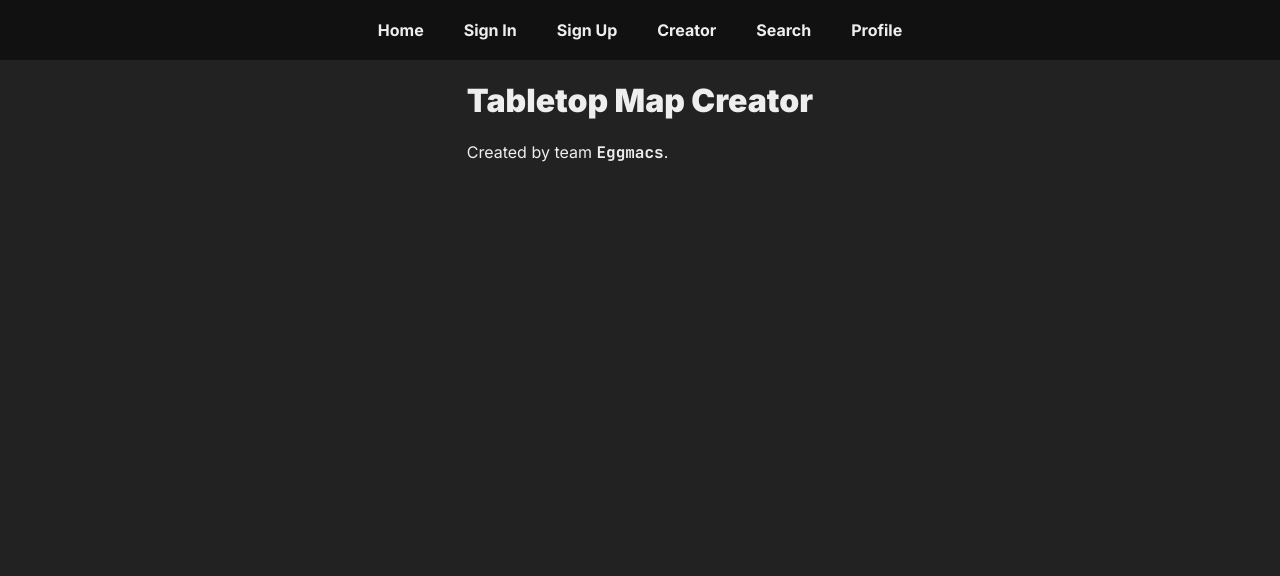
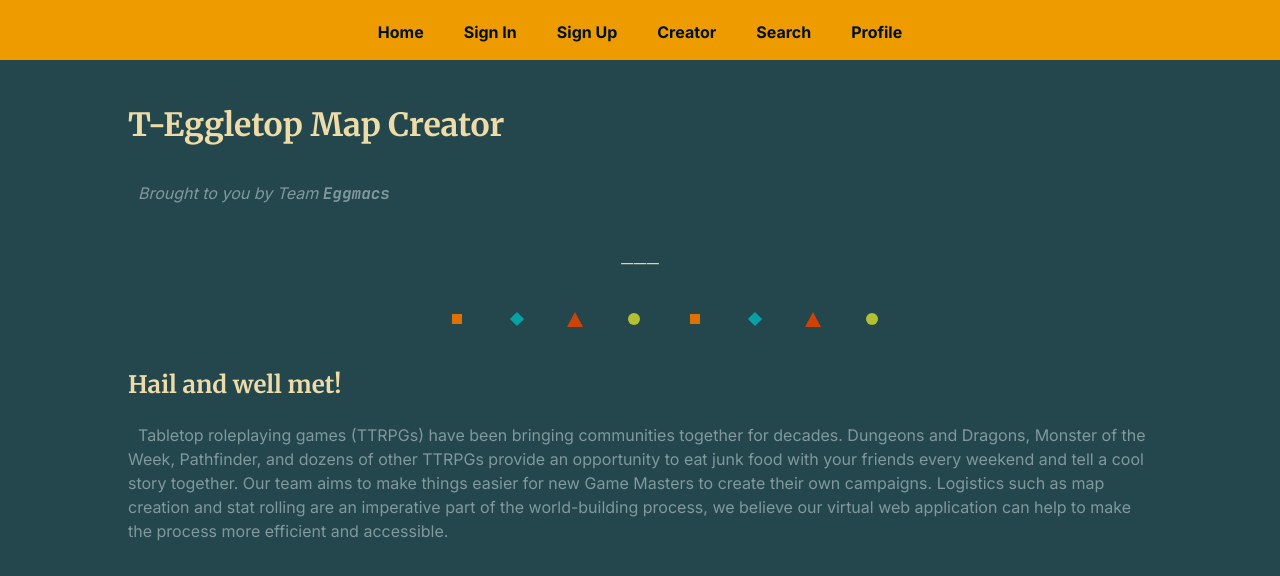
Before and after one commit to kuanhenglin/eggmacs, a React (Create React App) app in the folder client/: page / in a window 1280 px wide. Shown: the top 576 px of the page. Built offline with nearby package versions, Linux system fonts and the light colour scheme.

Commit message:
colors, text, front end changes
Color palette added, visual elements (SHAPES) added, fonts changed, front end style established. Started putting in text for Home page.

```diff
--- a/client/src/App.css
+++ b/client/src/App.css
@@ -1,40 +1,69 @@
 @import url("https://fonts.googleapis.com/css2?family=Inter:wght@100;200;300;400;500;600;700;800;900&display=swap");
 @import url("https://fonts.googleapis.com/css2?family=JetBrains+Mono:ital,wght@0,100;0,200;0,300;0,400;0,500;0,600;0,700;0,800;1,100;1,200;1,300;1,400;1,500;1,600;1,700;1,800&display=swap");
+@import url("https://fonts.googleapis.com/css2?family=Merriweather:ital,wght@0,300;0,400;0,700;0,900;1,300;1,400;1,700;1,900&display=swap");
 
 :root {
   /* sizes */
   --scale: max(min(1vw, 1vh), 7.2px);
+
   /* colors */
-  --background-color: #222;
-  --background-color-dark: #111;
-  --foreground-color: #eee;
-  --highlight-background-color: #555;
-  --highlight-foreground-color: #bbb;
+  --background-color: rgb(36, 71, 78);
+  --background-color-dark: rgb(238, 155, 0);
+  --foreground-color: rgb(238, 220, 168);
+  --highlight-background-color: #BB3E03;
+  --highlight-foreground-color: #fae6da;
+  --nav-color: #001219;
+
   /* font */
   --font-family: "Inter", "Arial", sans-serif;
+  --font-family-title: "Merriweather"
 }
 
 body {
   background: var(--background-color);
   color: var(--foreground-color);
+  width: 100vw;
   font-family: var(--font-family);
   font-size: calc(2 * var(--scale));
   font-weight: 400;
+  line-height: 1.5;
   margin: 0;
+  justify-content: center;
 }
 
 .body {
   display: flex;
-  justify-content: center;
+  align-self: center;
+  max-width: 80vw;
+  margin: auto;
 }
 
 h1 {
   font-size: calc(4 * var(--scale));
-  font-weight: 1000;
+  font-family: var(--font-family-title);
+  font-weight: 1500;
+  padding: 20px 0px 0px 0px;
+}
+
+h2{
+  font-size: calc(3 * var(--scale));
+  font-family: var(--font-family-title);
 }
 
 p {
   font-size: calc(2 * var(--scale));
+  color:rgb(129, 152, 156);
+  padding: 10px 10px 10px 10px;
+}
+
+p2 {
+  font-size: calc(2 * var(--scale));
+  color:rgb(129, 152, 156);
+  font-family: var(--font-family);
+  font-weight: 400;
+  line-height: 1.5;
+  margin: 0;
+  padding: 10px 10px 10px 10px;
 }
 
 b {
@@ -142,7 +171,7 @@ button:hover {
 }
 
 #navigation-bar li a {
-  color: var(--foreground-color);
+  color: var(--nav-color);
   font-weight: 700;
   text-decoration: none;
   padding: 0 calc(2.5 * var(--scale)) 0 calc(2.5 * var(--scale));
@@ -151,3 +180,43 @@ button:hover {
 #navigation-bar li a:hover {
   color: var(--highlight-foreground-color);
 }
+
+.shapes{
+
+  display: flex;
+  align-items: center;
+  justify-content: center;
+  padding: 20px 20px 20px 20px;
+}
+
+#sqr {
+  width: 10px;
+  height: 10px;
+  background-color: #e07000;
+  margin-left: 50px;
+}
+
+#dia {
+  width: 10px;
+  height: 10px;
+  background-color: #04a2a5;
+  transform: rotate(45deg);
+  margin-left: 50px;
+}
+
+#tri {
+  width: 0;
+  height: 0;
+  border-bottom: 15px solid #ce4303;
+  border-left: 8px solid transparent;
+  border-right: 8px solid transparent;
+  margin-left: 45px;
+}
+
+#cir {
+  width: 12px;
+  height: 12px;
+  background-color: #b2c032;
+  border-radius: 75px;
+  margin-left: 45px;
+}
--- a/client/src/pages/Creator.js
+++ b/client/src/pages/Creator.js
@@ -3,7 +3,10 @@ function Creator() {
     <div>
       <h1>Map Creator</h1>
       <p>Create your map with the tools below.</p>
+
     </div>
+
+
   )
 }
 
--- a/client/src/pages/Home.js
+++ b/client/src/pages/Home.js
@@ -1,9 +1,39 @@
 function Home() {
   return (
     <div>
-      <h1>Tabletop Map Creator</h1>
-      <p>Created by team <span className="eggmacs">Eggmacs</span>.</p>
+
+      <div>
+
+      <h1>T-Eggletop Map Creator</h1>
+      <p> <i> Brought to you by Team <span className="eggmacs">Eggmacs</span> </i> </p>
+      <h2> <center> <b> ___ </b> </center> </h2>
+
+
+      </div>
+      <div class="shapes">
+        <div id="sqr"></div>
+        <div id="dia"></div>
+        <div id="tri"></div>
+        <div id="cir"></div>
+        <div id="sqr"></div>
+        <div id="dia"></div>
+        <div id="tri"></div>
+        <div id="cir"></div>
+      </div>
+
+      <h2> Hail and well met! </h2>
+      <p2 maxlength ="50">Tabletop roleplaying games (TTRPGs) have been bringing communities together for decades.
+        Dungeons and Dragons, Monster of the Week, Pathfinder, and dozens of other TTRPGs provide an
+        opportunity to eat junk food with your friends every weekend and tell a cool story together.
+        Our team aims to make things easier for new Game Masters to create their own campaigns.
+        Logistics such as map creation and stat rolling are an imperative part of the world-building process,
+        we believe our virtual web application can help to make the process more efficient and accessible.
+       </p2>
+
+
     </div>
+
+
   )
 }
 
```
